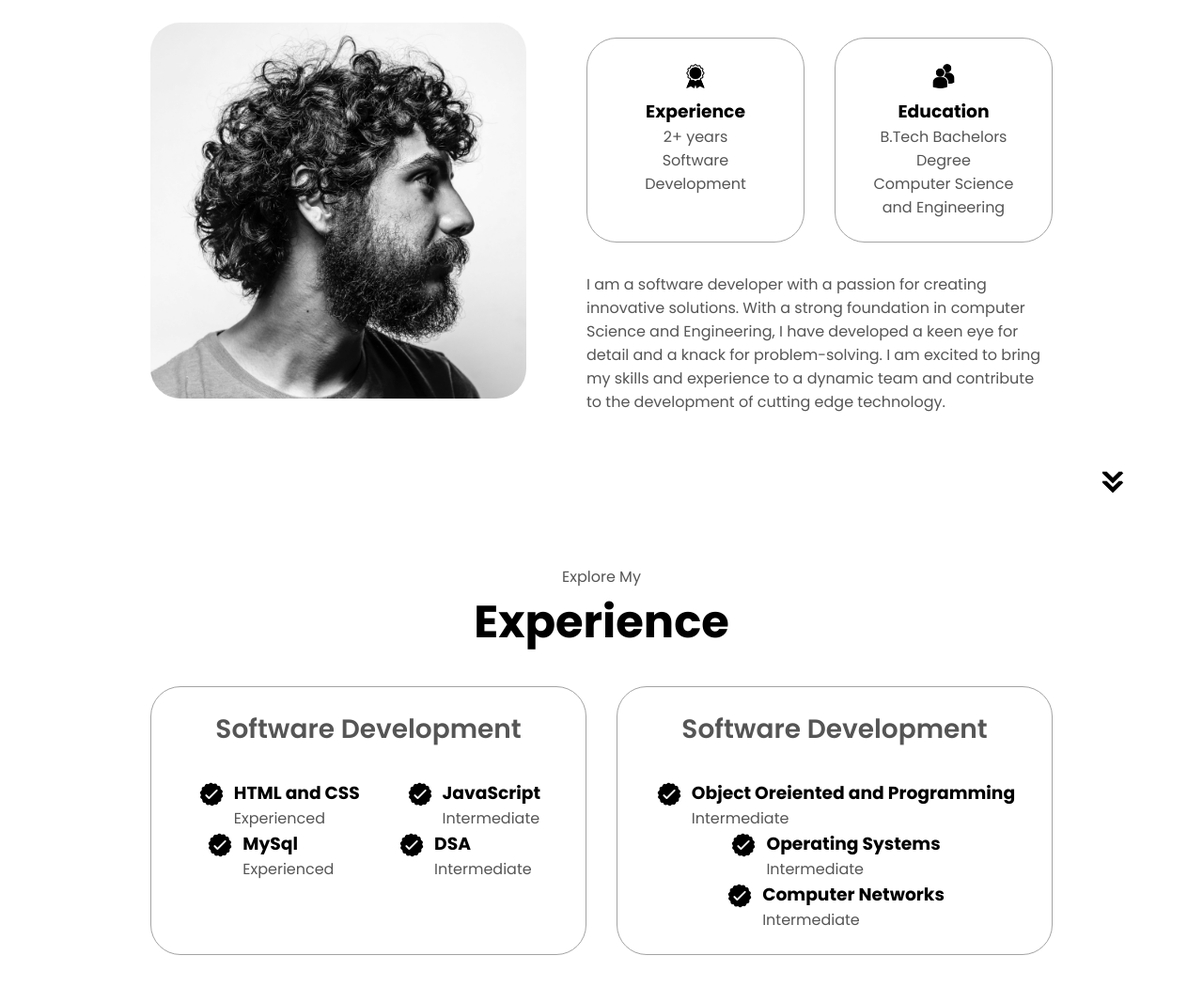
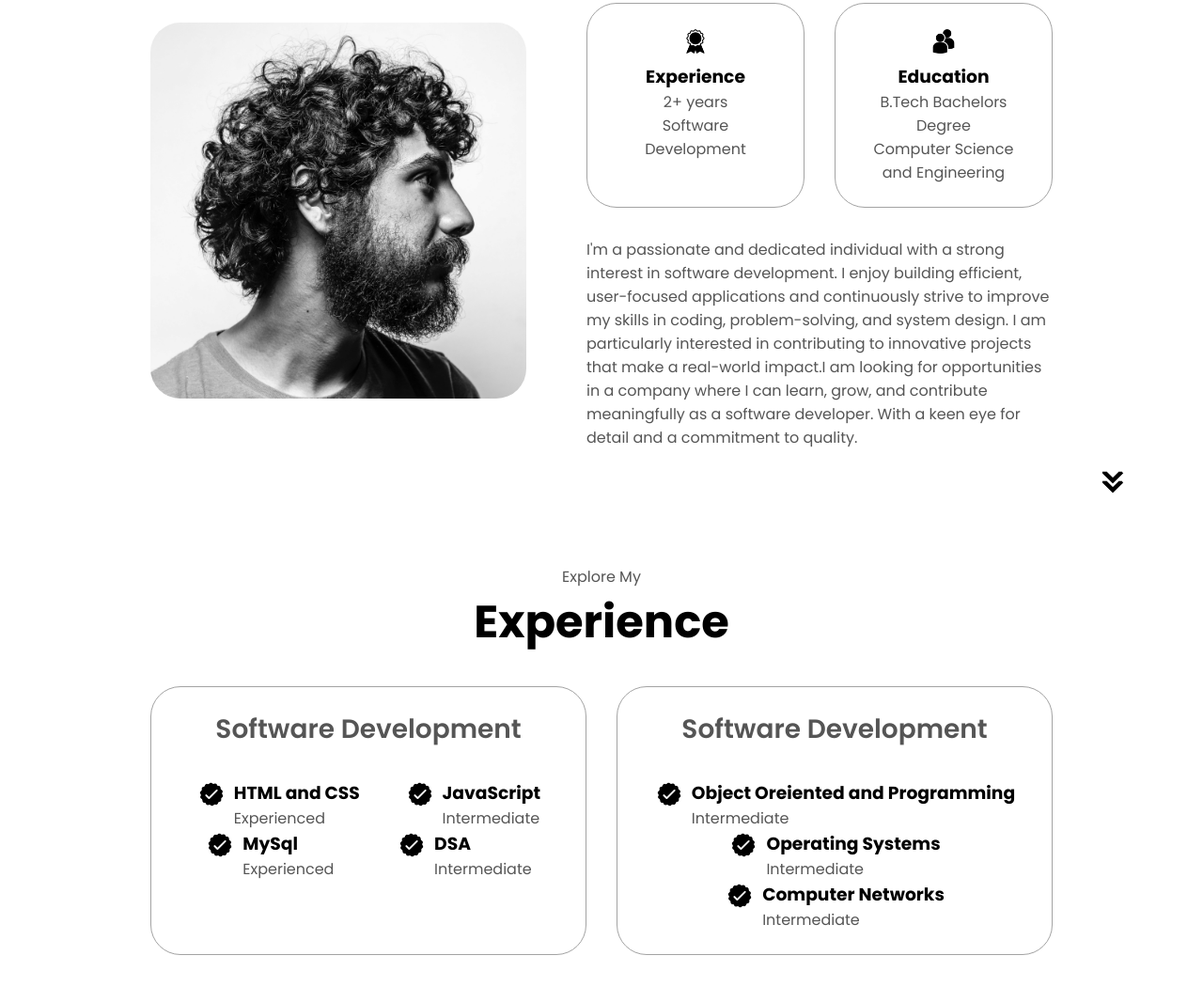
Before and after one commit to Payel1562/MyPortfolio, a plain HTML site: page index.html in a window 1280 px wide. Shown: the part 1095-2145 px from the top of the page at 94% size. Drawn offline with Linux system fonts and the light colour scheme.

Commit message:
Update index.html

```diff
--- a/index.html
+++ b/index.html
@@ -80,10 +80,7 @@
         </div>
         <div class="text-container">
           <p>
-            I am a software developer with a passion for creating innovative solutions. With a strong foundation in computer Science
-            and Engineering, I have developed a keen eye for detail and a knack for problem-solving. I
-            am excited to bring my skills and experience to a dynamic team and contribute to the development of cutting
-            edge technology.
+            I'm a passionate and dedicated individual with a strong interest in software development. I enjoy building efficient, user-focused applications and continuously strive to improve my skills in coding, problem-solving, and system design. I am particularly interested in contributing to innovative projects that make a real-world impact.I am looking for opportunities in a company where I can learn, grow, and contribute meaningfully as a software developer. With a keen eye for detail and a commitment to quality.
           </p>
         </div>
       </div>
```
